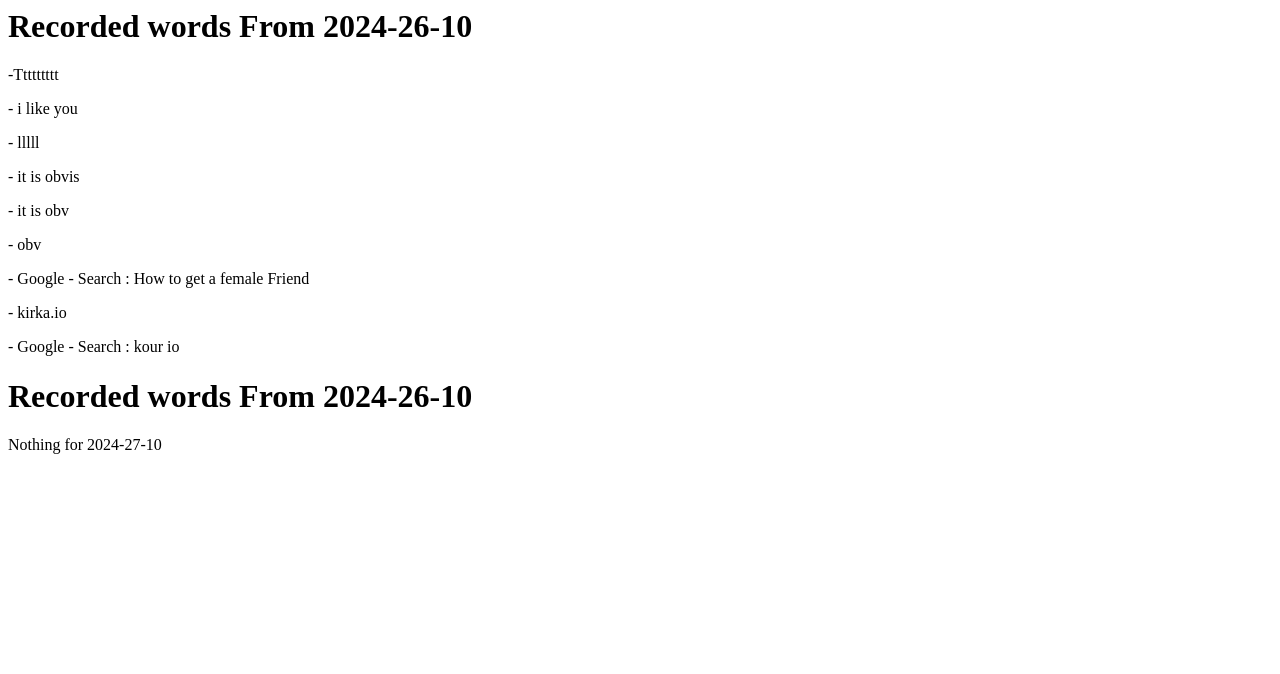
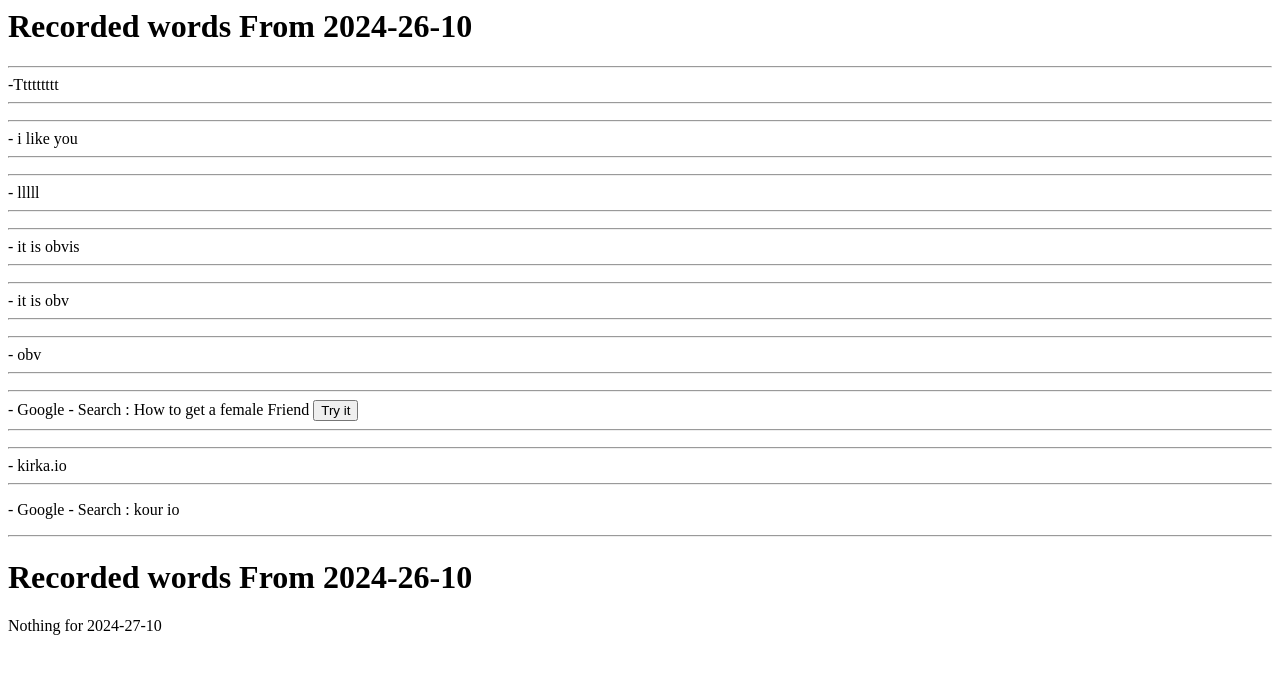
Before and after one commit to JuIcEPoopooumgood/Cps-Test, a plain HTML site: page Recorded-words-From-C:/Ttv/PC/index.html in a window 1280 px wide. Drawn offline with Linux system fonts and the light colour scheme.

Commit message:
Update index.html

```diff
--- a/Recorded-words-From-C:/Ttv/PC/index.html
+++ b/Recorded-words-From-C:/Ttv/PC/index.html
@@ -2,23 +2,41 @@
   Recorded words From 2024-26-10
 </h1>
 <p>
+  <hr>
   -Ttttttttt
+  <hr>
 </p>
+<hr>
   - i like you
+<hr>
 <p>
+  <hr>
   - lllll
+  <hr>
 </p>
+<hr>
   - it is obvis
+<hr>
 <p>
+  <hr>
   - it is obv
+  <hr>
   </p>
+<hr>
   - obv
+<hr>
 <p>
-  - Google - Search : How to get a female Friend
+  <hr>
+  - Google - Search : How to get a female Friend <button type="button" onclick="document.write(That is funny Never)">Try it</button>
+  <hr>
   </p>
+<hr>
   - kirka.io
+<hr>
 <p>
+
   - Google - Search : kour io
+  <hr>
 </p>
 <h1>
   Recorded words From 2024-26-10
```
